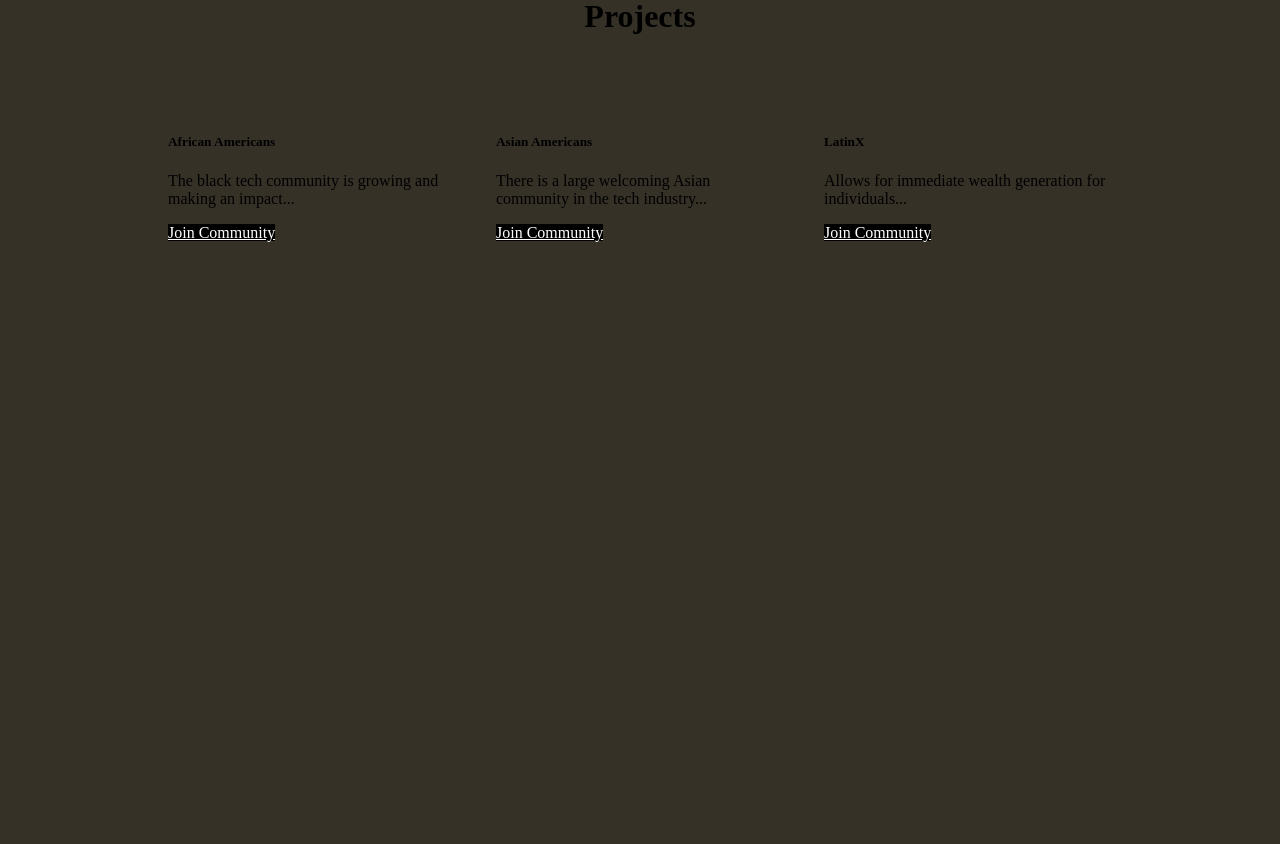
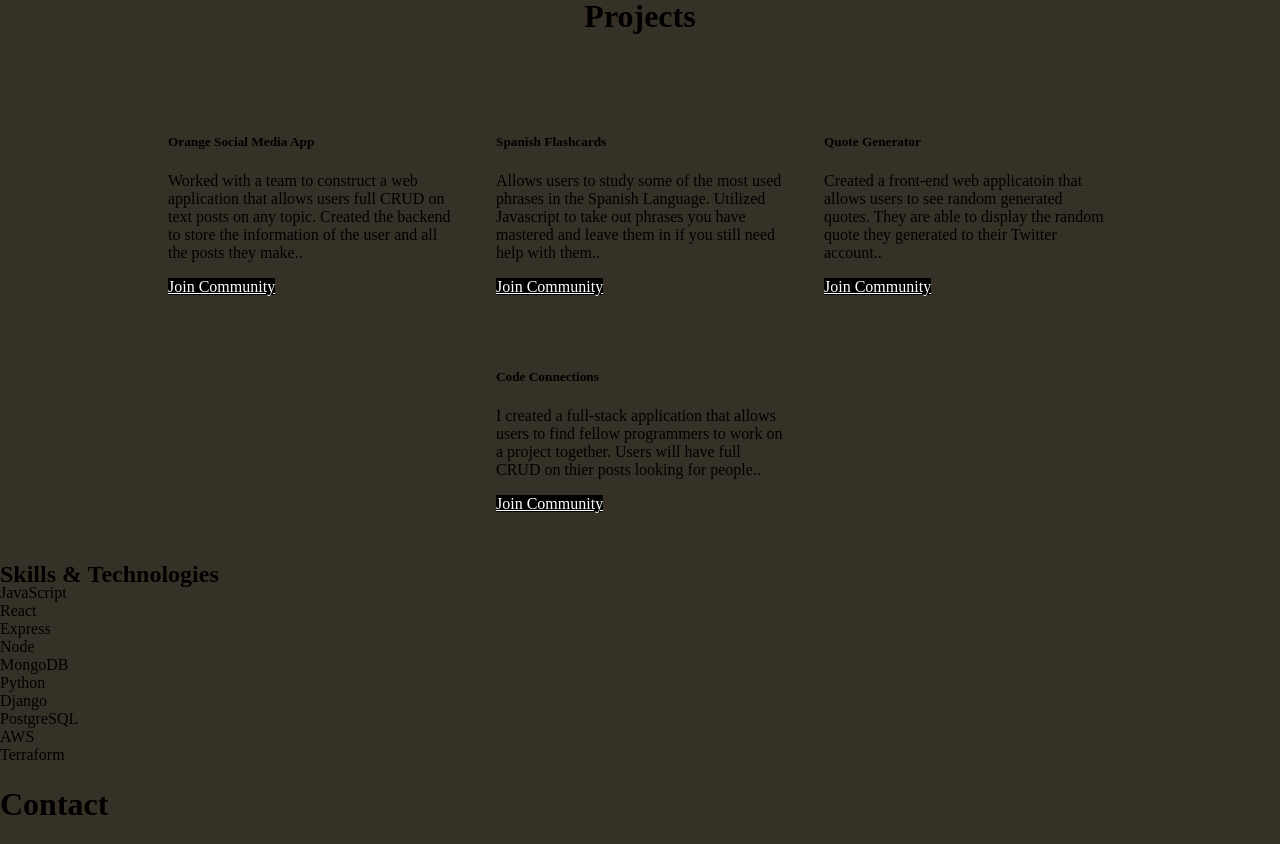
Before and after one commit to erikcorea/new-port, a React (Create React App) app: page / in a window 1280 px wide. Shown: the part 600-1444 px from the top of the page. Before the commit the page ends 893 px from the top, so only its background shows below. Built offline with nearby package versions, Linux system fonts and the light colour scheme.

Commit message:
added skills and contact components

```diff
--- a/src/App.js
+++ b/src/App.js
@@ -2,6 +2,8 @@ import React from "react";
 import Navbar from "./components/Navbar";
 import About from "./components/About";
 import Projects from "./components/Projects";
+import Skills from "./components/Skills";
+import Contact from "./components/Contact";
 
 function App() {
   return (
@@ -9,6 +11,8 @@ function App() {
       <Navbar />
       <About />
       <Projects />
+      <Skills />
+      <Contact />
     </>
   );
 }
--- /dev/null
+++ b/src/components/Contact.js
@@ -0,0 +1,11 @@
+import React from 'react';
+
+const Contact = () => {
+  return (
+        <div>
+            <h1>Contact</h1>
+        </div>
+  )
+}
+
+export default Contact;
--- a/src/components/Navbar.js
+++ b/src/components/Navbar.js
@@ -1,5 +1,6 @@
 import React, { useState } from "react";
 import "../styling/navbar.css";
+
 const Navbar = () => {
   const [isOpen, setIsOpen] = useState(false);
   return (
--- a/src/components/Projects.js
+++ b/src/components/Projects.js
@@ -3,7 +3,7 @@ import { projects } from './projectdata';
 import { Link } from 'react-router-dom';
 import '../styling/projects.css';
 
-export const Projects = () => {
+const Projects = () => {
     return (
         <>
         <h1 className='project-title'>Projects</h1>
@@ -12,8 +12,8 @@ export const Projects = () => {
             <div class="card" style={{width: "18rem"}}>
                 <div class="card-body">
                     <h5 class="card-title">{project.title}</h5>
-                    <p class="card-text">{project.body}.</p>
-                    <Link to={project.group} class="btn " >Join Community</Link>
+                    <p class="card-text">{project.description}.</p>
+                    <Link to={project.link} class="btn " >Join Community</Link>
                 </div>
             </div>
             ))}
--- /dev/null
+++ b/src/components/Skills.js
@@ -0,0 +1,27 @@
+import React from "react";
+import { skills } from "./projectdata";
+
+export default function Skills() {
+  return (
+    <section id="skills">
+      <div className="container">
+        <div className="text-center">
+          <h1 className="title">
+            Skills &amp; Technologies
+          </h1>
+        </div>
+        <div className="skilll">
+          {skills.map((skill) => (
+            <div key={skill} className="box">
+              <div className="boxx">
+                <span className="reall">
+                  {skill}
+                </span>
+              </div>
+            </div>
+          ))}
+        </div>
+      </div>
+    </section>
+  );
+}
--- a/src/components/projectdata.js
+++ b/src/components/projectdata.js
@@ -1,17 +1,47 @@
 export const projects = [
     {
-        title: "African Americans",
-        group: '/africancommunitiesintech',
-        body: 'The black tech community is growing and making an impact..'
+      title: "Orange Social Media App",
+      subtitle: "MERN Stack",
+      description:
+        "Worked with a team to construct a web application that allows users full CRUD on text posts on any topic. Created the backend to store the information of the user and all the posts they make.",
+      image: "./orange.png",
+      link: "http://team-orange4.herokuapp.com/",
     },
     {
-        title: "Asian Americans",
-        group: '/asiancommunitiesintech',
-        body: 'There is a large welcoming Asian community in the tech industry..'
+      title: "Spanish Flashcards",
+      subtitle: "Javascript and HTML/CSS",
+      description:
+        "Allows users to study some of the most used phrases in the Spanish Language. Utilized Javascript to take out phrases you have mastered and leave them in if you still need help with them.",
+      image: "./spanish-cards.png",
+      link: "https://estudiarcards.netlify.app/",
     },
     {
-        title: "LatinX",
-        group: '/latinxcommunitiesintech',
-        body: 'Allows for immediate wealth generation for individuals..'
+      title: "Quote Generator",
+      subtitle: "Javascript and 3rd Party API",
+      description:
+        "Created a front-end web applicatoin that allows users to see random generated quotes. They are able to display the random quote they generated to their Twitter account.",
+      image: "./quote.png",
+      link: "https://quotegeneratorator.netlify.app",
     },
-];
+    {
+      title: "Code Connections",
+      subtitle: "React, Django, and PostgreSQL",
+      description:
+        "I created a full-stack application that allows users to find fellow programmers to work on a project together. Users will have full CRUD on thier posts looking for people.",
+      image: "./code-connections.jpg",
+      link: "https://github.com/erikcorea/fe-final-project",
+    },
+  ];
+
+  export const skills = [
+    "JavaScript",
+    "React",
+    "Express",
+    "Node",
+    "MongoDB",
+    "Python",
+    "Django",
+    "PostgreSQL",
+    "AWS",
+    "Terraform"
+  ];
```
Also changed, not shown: src/styling/skills.css (added).
